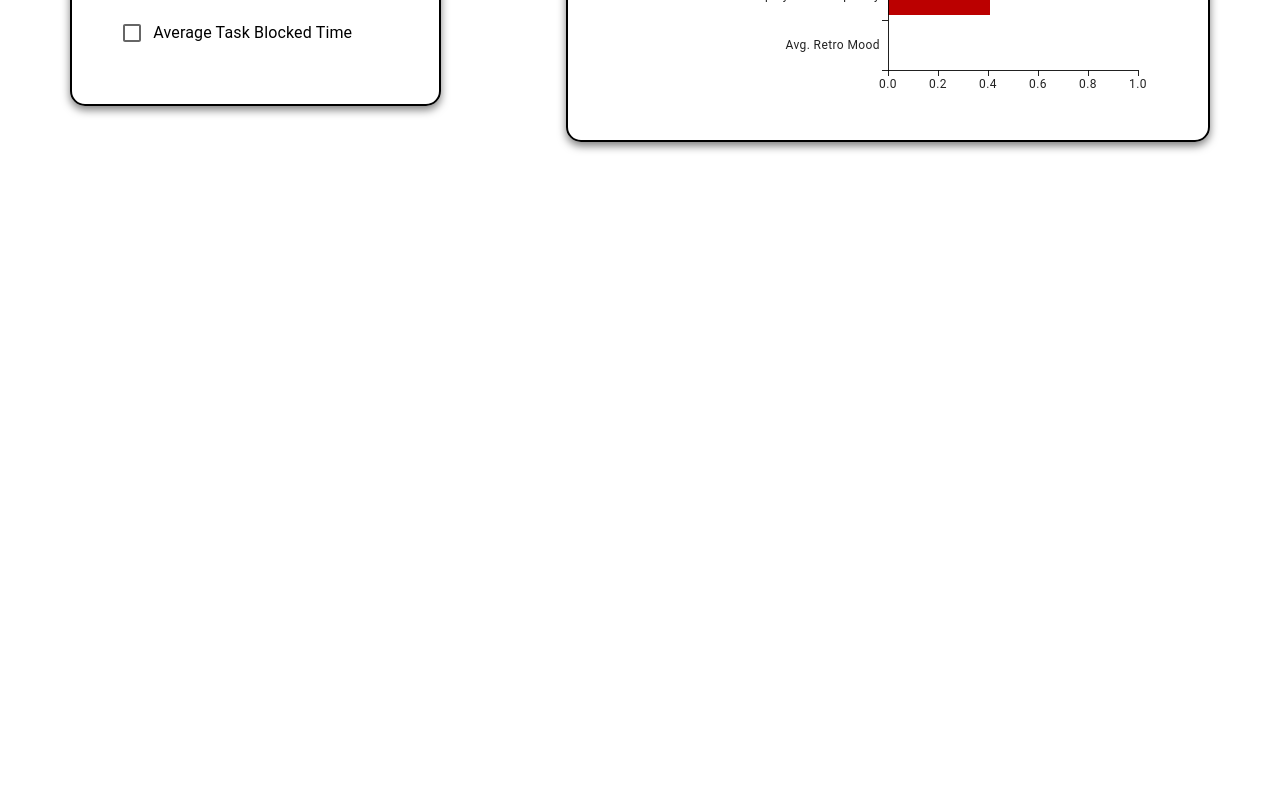
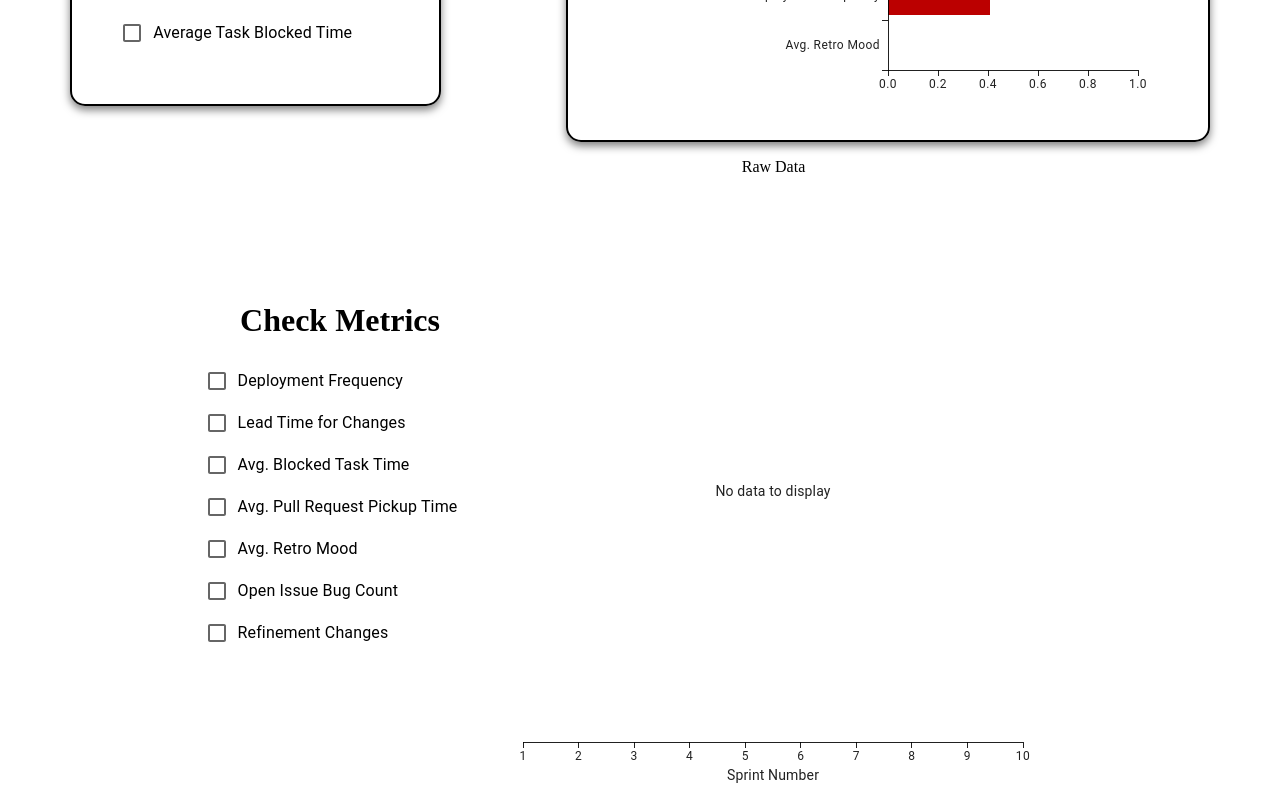
Before and after one commit to jwong236/EnterpriseMetricAnalysisTool, a React (Vite) app: page / in a window 1280 px wide. Shown: the part 496-1296 px from the top of the page. Before the commit the page ends 800 px from the top, so only its background shows below. Built offline with nearby package versions, Linux system fonts and the light colour scheme.

Commit message:
Checkbox works on line chart

```diff
--- a/src/App.jsx
+++ b/src/App.jsx
@@ -29,7 +29,7 @@ function App() {
   return (
     <>
       <MyBarGraph correlations={correlations}/>
-      {/* <MyLineGraph raw_data={raw_data}/> */}
+      <MyLineGraph raw_data={raw_data}/>
     </>
   )
 }
--- a/src/components/linegraph/linegraph.jsx
+++ b/src/components/linegraph/linegraph.jsx
@@ -4,27 +4,42 @@ import {LineChart} from '@mui/x-charts/LineChart';
 import {FormGroup, FormControlLabel, Checkbox} from '@mui/material';
 
 let LineGraph = ({raw_data}) => {
+
+    raw_data = [
+      ['Deployment Frequency', [15, 12, 18, 20, 17, 14, 22, 19, 16, 21]],
+      ['Lead Time for Changes', [3, 4, 2, 5, 3, 4, 6, 2, 3, 5]],
+      ['Avg. Blocked Task Time', [2, 2.5, 2.3, 2.7, 3.1, 2.8, 3, 3.2, 3.2, 3.4]],
+      ['Avg. Pull Request Pickup Time', [2, 1, 3, 2, 1, 2, 4, 3, 2, 1]],
+      ['Avg. Retro Mood', [4, 3, 5, 4, 3, 5, 4, 3, 5, 4]],
+      ['Open Issue Bug Count', [25, 30, 20, 22, 28, 26, 18, 24, 29, 23]],
+      ['Refinement Changes', [10, 12, 8, 9, 11, 15, 7, 10, 8, 13]]
+    ]
+
+    let states = {}
+    for (let data of raw_data) {
+      states[data[0]] = false
+    }
+    const [state, setState] = React.useState(states);
+
+    // handle checkbox changes
     let checkboxes = []
-    for (let data in raw_data) {
-        checkboxes.push(<FormControlLabel control={<Checkbox />} label={data} />)
+    const handleChecks = (event) => {
+      setState({
+        ...state,
+        [event.target.name]: event.target.checked
+      });
+    }
+    for (let data of raw_data) {
+      checkboxes.push(<FormControlLabel control={<Checkbox />} label={data[0]} name={data[0]} checked={state[data[0]]} onChange={handleChecks} />)
     }
 
-    // [`Deployment Frequency`,
-    // `Lead Time for Changes`,
-    // `Change Failure Rate`,
-    // `Time to Restore Service`,
-    // `Open Issue Bug Count`,
-    // `Pull Request Pickup Time`,
-    // `Refinement Changes`,
-    // `Task Block Time`,
-    // `Meeting Satisfaction`]
-
-    const include = [`Refinement Changes`,
-                    `Avg. Blocked Task Time`]
-
-    const get_series = include.map((metric) => {
-        return {label: metric, data: raw_data[metric]}
+    const get_series = raw_data.filter((data) => {
+      console.log(state[data[0]])
+      return state[data[0]];
+    }).map((data) => {
+      return {label: data[0], data: data[1]}
     })
+    console.log(get_series)
 
     return (
       <>
@@ -33,7 +48,6 @@ let LineGraph = ({raw_data}) => {
           <h1>Check Metrics</h1>
           <FormGroup>
           {checkboxes}
-          <FormControlLabel control={<Checkbox />} label="Average Task Blocked Time" />
           </FormGroup>
         </div>
 
```
